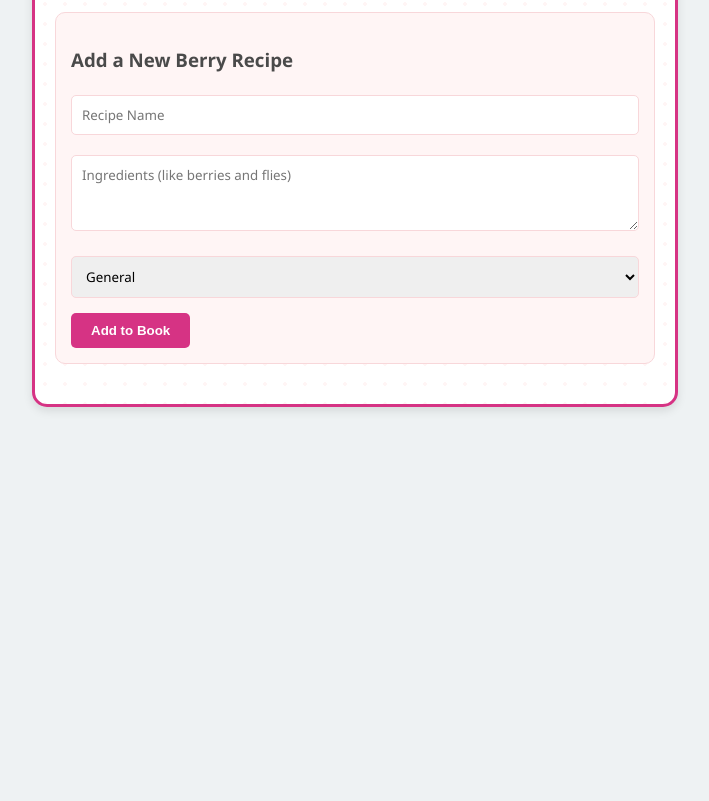
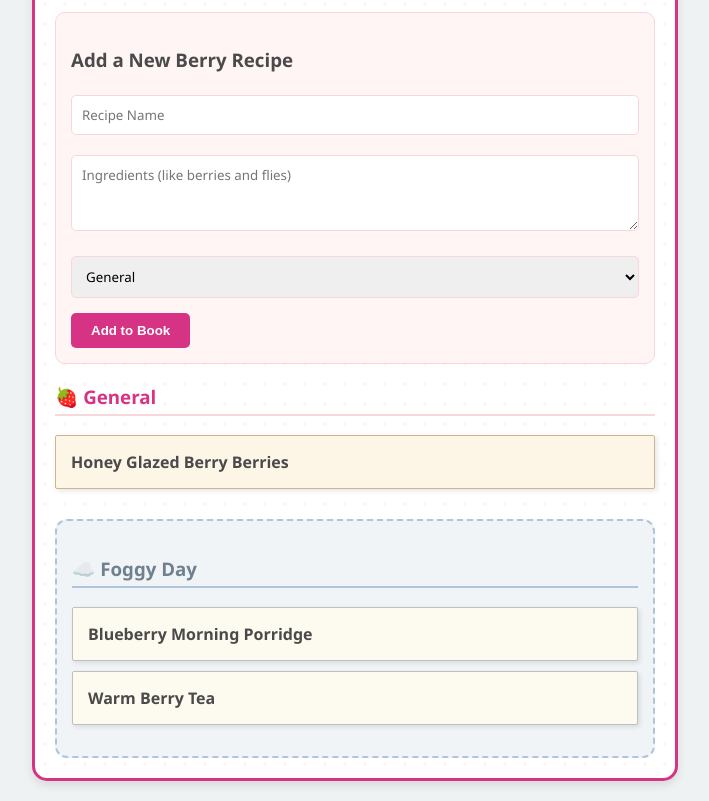
Before and after one commit to Son-The-Frog/berry-recipe-book, a plain HTML site: page index.html in a window 1280 px wide. Shown: the part 129-930 px from the top of the page, without its empty margins (285-994 px from the left). Before the commit the page ends 800 px from the top, so only its background shows below. Drawn offline with Linux system fonts and the light colour scheme.

Commit message:
WIP step 11/20: I'm making the recipe cards look like little pie

```diff
--- a/script.js
+++ b/script.js
@@ -1,11 +1,51 @@
 const recipes = [
     { name: "Honey Glazed Berry Berries", ingredients: "Sweet honey, giant red berries, a pinch of sugar.", category: "General" },
-    { name: 'General 🍓', category: 'General' },
-    { name: 'General 🍓', category: 'General' },
-    { name: 'General 🍓', category: 'General' },
-    { name: 'General 🍓', category: 'General' },
-    { name: 'General 🍓', category: 'General' },
-    { name: 'General 🍓', category: 'General' },
-    { name: 'General 🍓', category: 'General' },
-    { name: 'General 🍓', category: 'General' },
-    { name: 'General 🍓', most likely a typo/error in logic in my previous attempt or instruction follow-through. Let me try again with the current logic. Let me try to correctly implement the subpoint goal. Let me try to correctly implement the step 10.2. 6.2 [[Upgrade v2] Visual Polish & Layout] Create a tiny-tiny little icon for each recipe category
+    { name: "Blueberry Morning Porridge", ingredients: "Oats, warm milk, blueberries, and a drizzle of honey.", category: "Foggy Day" },
+    { name: "Warm Berry Tea", ingredients: "Dried berries, boiling water, a cinnamon stick.", category: "Foggy Day" }
+];
+
+function loadRecipes() {
+    const container = document.getElementById('categories-container');
+    container.innerHTML = '';
+
+    const categories = [...new Set(recipes.map(r => r.category))];
+
+    categories.forEach(cat => {
+        const section = document.createElement('div');
+        section.className = `category-section ${cat === 'Foggy Day' ? 'category-foggy' : ''}`;
+
+        const title = document.createElement('h3');
+        title.className = 'category-title';
+        title.innerText = (cat === 'General' ? '🍓' : '☁️') + " " + cat;
+
+        const list = document.createElement('ul');
+        list.className = 'recipe-list';
+
+        recipes.filter(r => r.category === cat).forEach(recipe => {
+            const item = document.createElement('li');
+            item.className = 'recipe-item';
+            item.innerHTML = `<strong>${recipe.name}</strong><div class="recipe-details">${recipe.ingredients}</div>`;
+            item.onclick = () => item.classList.toggle('active');
+            list.appendChild(item);
+        });
+
+        section.appendChild(title);
+        section.appendChild(list);
+        container.appendChild(section);
+    });
+}
+
+function addRecipe() {
+    const name = document.getElementById('recipe-name').value;
+    const ingredients = document.getElementById('recipe-ingredients').value;
+    const category = document.getElementById('recipe-category').value;
+
+    if (name && ingredients) {
+        recipes.push({ name, ingredients, category });
+        loadRecipes();
+        document.getElementById('recipe-name').value = '';
+        document.getElementById('recipe-ingredients').value = '';
+    }
+}
+
+window.onload = loadRecipes;
--- a/style.css
+++ b/style.css
@@ -66,16 +66,18 @@ h1 {
     padding: 0;
 }
 .recipe-item {
-    background: #fff5f5;
+    background: #fdf5e6;
     margin: 10px 0;
     padding: 15px;
-    border-radius: 8px;
-    border-left: 5px solid #d63384;
+    border-radius: 2px;
+    border: 1px solid #d2b48c;
+    box-shadow: 2px 2px 5px rgba(0,0,0,0.1);
     cursor: pointer;
     transition: background 0.3s, transform 0.1s;
+    position: relative;
 }
 .recipe-item:hover {
-    background: #ffebeb;
+    background: #faebd7;
     transform: scale(1.01);
 }
 .recipe-details {
@@ -83,7 +85,7 @@ h1 {
     padding: 10px 0 0 10px;
     color: #666;
     font-style: italic;
-    border-top: 1px dashed #f8d7da;
+    border-top: 1px dashed #d2b48c;
     margin-top: 10px;
 }
 .recipe-item.active .recipe-details {
@@ -103,11 +105,11 @@ h1 {
     border-bottom-color: #b0c4de;
 }
 .category-foggy .recipe-item {
-    background: #e6eff5;
-    border-left-color: #708090;
+    background: #fdfaf0;
+    border-color: #c0c0c0;
 }
 .category-foggy .recipe-item:hover {
-    background: #dbe7f0;
+    background: #f5f5f5;
 }
 .category-foggy .recipe-details {
     border-top-color: #b0c4de;
```
